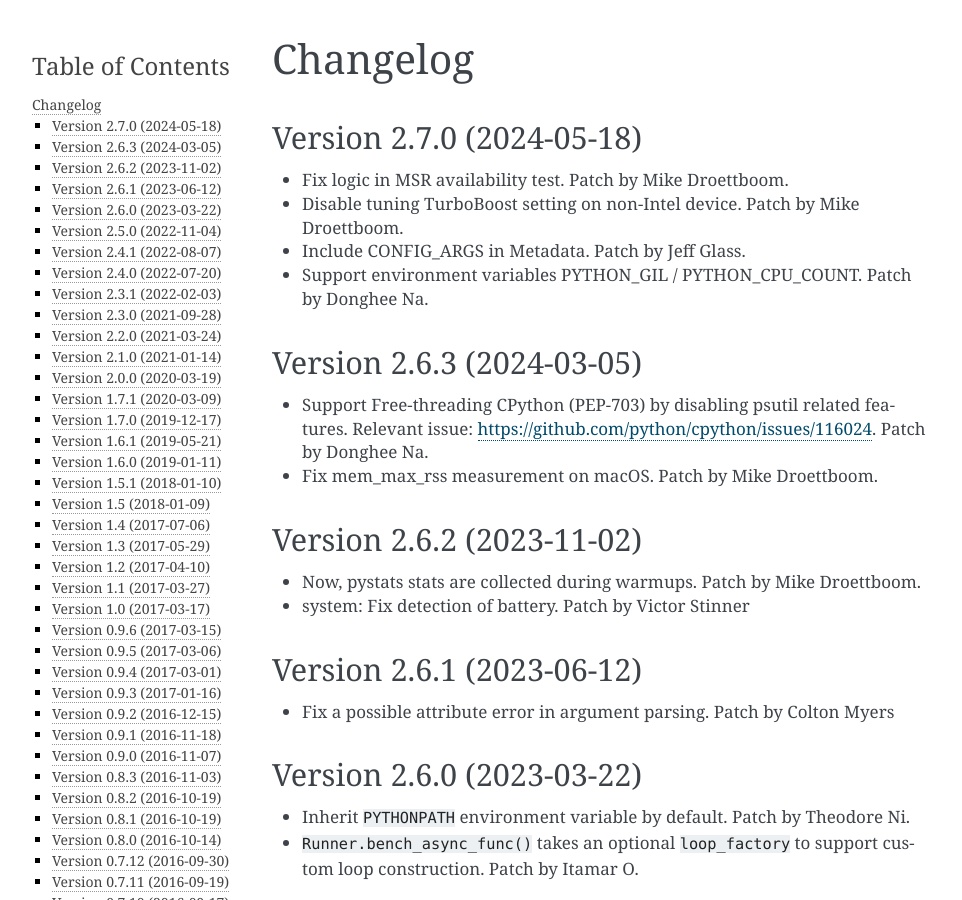
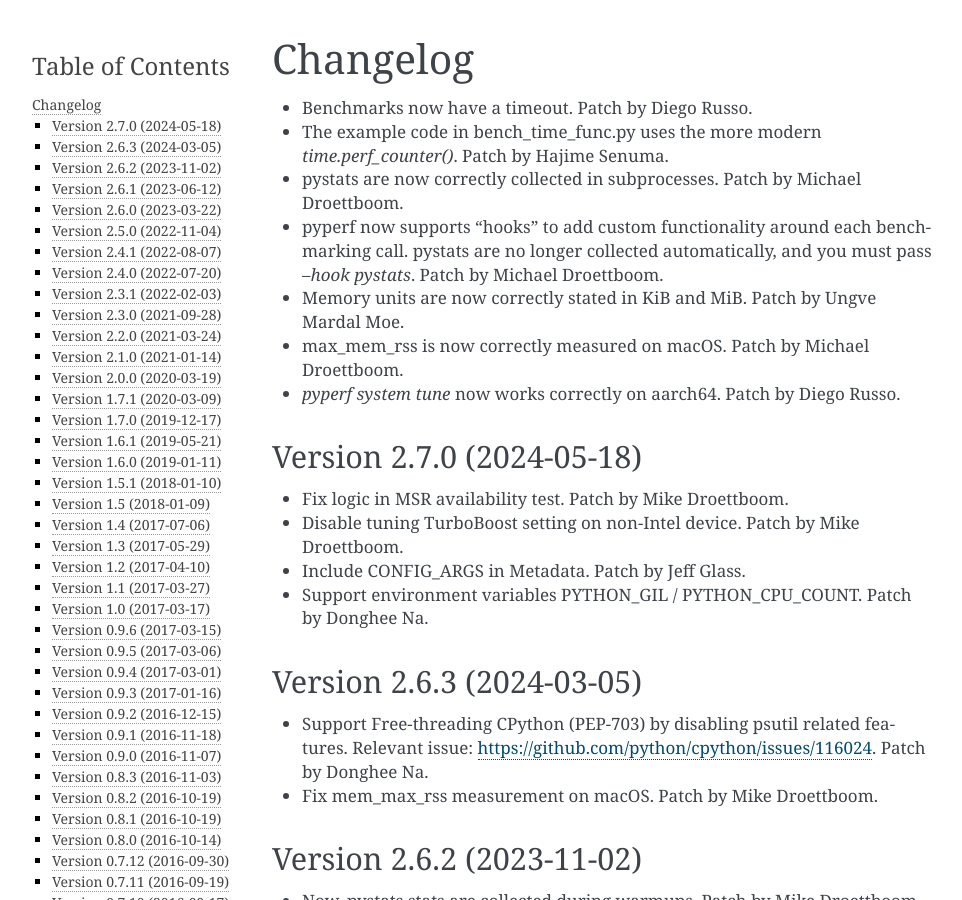
Before and after one commit to psf/pyperf, a Sphinx documentation site: the page built from doc/changelog.rst, in a window 1280 px wide and 900 px high. Shown: the whole window, without its empty margins (148-1110 px from the left). Built offline with Sphinx 7.4.7, drawn with Linux system fonts in a browser that asks for light colours.

Commit message:
Preparing for release of 2.8.0 (#206)

```diff
--- a/doc/changelog.rst
+++ b/doc/changelog.rst
@@ -1,5 +1,21 @@
 Changelog
 =========
+
+* Benchmarks now have a timeout.
+  Patch by Diego Russo.
+* The example code in bench_time_func.py uses the more modern `time.perf_counter()`.
+  Patch by Hajime Senuma.
+* pystats are now correctly collected in subprocesses.
+  Patch by Michael Droettboom.
+* pyperf now supports "hooks" to add custom functionality around each benchmarking call.
+  pystats are no longer collected automatically, and you must pass `--hook pystats`.
+  Patch by Michael Droettboom.
+* Memory units are now correctly stated in KiB and MiB.
+  Patch by Ungve Mardal Moe.
+* max_mem_rss is now correctly measured on macOS.
+  Patch by Michael Droettboom.
+* `pyperf system tune` now works correctly on aarch64.
+  Patch by Diego Russo.
 
 Version 2.7.0 (2024-05-18)
 ---------------------------
--- a/doc/conf.py
+++ b/doc/conf.py
@@ -50,7 +50,7 @@
 # built documents.
 #
 # The short X.Y version.
-version = release = '2.7.0'
+version = release = '2.8.0'
 
 # The language for content autogenerated by Sphinx. Refer to documentation
 # for a list of supported languages.
--- a/pyperf/__init__.py
+++ b/pyperf/__init__.py
@@ -1,6 +1,6 @@
 from time import perf_counter
 
-VERSION = (2, 7, 0)
+VERSION = (2, 8, 0)
 __version__ = '.'.join(map(str, VERSION))
 
 # Export pyperf.perf_counter for backward compatibility with pyperf 1.7
```
